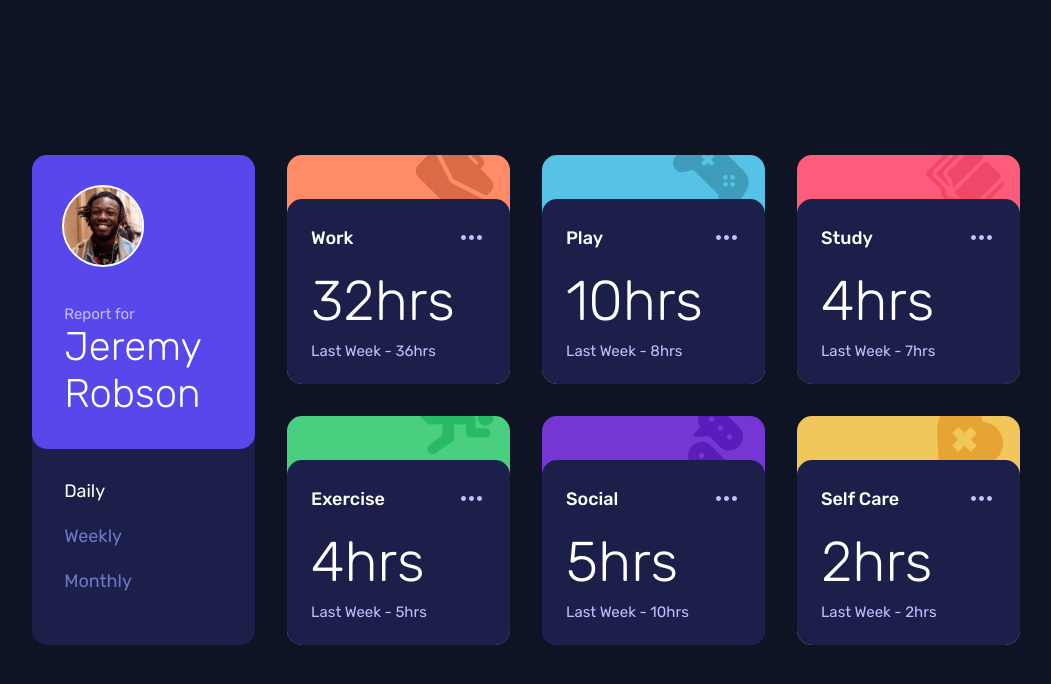
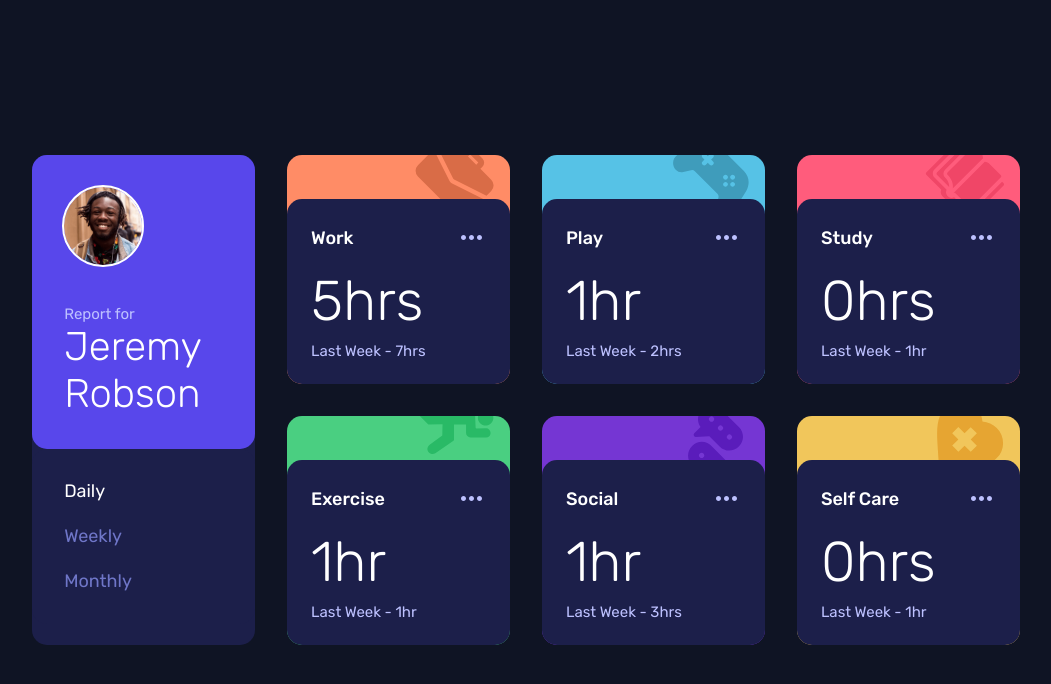
Before and after one commit to antoru/time-tracking-dashboard-main, a website: page index.html in a window 1280 px wide. Both pictures are taken after a click on the button "Daily". Shown: the whole page, without its empty margins (114-1165 px from the left). Drawn offline with nearby package versions, Linux system fonts and the light colour scheme; files that its build step writes are made by us from their sources.

Commit message:
Update card hours when a timeframe is selected

```diff
--- a/index.html
+++ b/index.html
@@ -100,12 +100,12 @@
 							class="bottom mt-2 md:mt-4 flex w-full justify-between items-center md:block"
 						>
 							<p
-								class="hours text-[2rem] md:text-[3.5rem] leading-9.5 md:leading-16.5 font-light"
+								class="current text-[2rem] md:text-[3.5rem] leading-9.5 md:leading-16.5 font-light"
 							>
 								32hrs
 							</p>
 							<p
-								class="last-week text-[0.938rem] leading-4.5 text-neutral-navy-200 md:mt-2"
+								class="previous text-[0.938rem] leading-4.5 text-neutral-navy-200 md:mt-2"
 							>
 								Last Week - 36hrs
 							</p>
@@ -150,12 +150,12 @@
 							class="bottom mt-2 md:mt-4 flex w-full justify-between items-center md:block"
 						>
 							<p
-								class="hours text-[2rem] md:text-[3.5rem] leading-9.5 md:leading-16.5 font-light"
+								class="current text-[2rem] md:text-[3.5rem] leading-9.5 md:leading-16.5 font-light"
 							>
 								10hrs
 							</p>
 							<p
-								class="last-week text-[0.938rem] leading-4.5 text-neutral-navy-200 md:mt-2"
+								class="previous text-[0.938rem] leading-4.5 text-neutral-navy-200 md:mt-2"
 							>
 								Last Week - 8hrs
 							</p>
@@ -200,12 +200,12 @@
 							class="bottom mt-2 md:mt-4 flex w-full justify-between items-center md:block"
 						>
 							<p
-								class="hours text-[2rem] md:text-[3.5rem] leading-9.5 md:leading-16.5 font-light"
+								class="current text-[2rem] md:text-[3.5rem] leading-9.5 md:leading-16.5 font-light"
 							>
 								4hrs
 							</p>
 							<p
-								class="last-week text-[0.938rem] leading-4.5 text-neutral-navy-200 md:mt-2"
+								class="previous text-[0.938rem] leading-4.5 text-neutral-navy-200 md:mt-2"
 							>
 								Last Week - 7hrs
 							</p>
@@ -250,12 +250,12 @@
 							class="bottom mt-2 md:mt-4 flex w-full justify-between items-center md:block"
 						>
 							<p
-								class="hours text-[2rem] md:text-[3.5rem] leading-9.5 md:leading-16.5 font-light"
+								class="current text-[2rem] md:text-[3.5rem] leading-9.5 md:leading-16.5 font-light"
 							>
 								4hrs
 							</p>
 							<p
-								class="last-week text-[0.938rem] leading-4.5 text-neutral-navy-200 md:mt-2"
+								class="previous text-[0.938rem] leading-4.5 text-neutral-navy-200 md:mt-2"
 							>
 								Last Week - 5hrs
 							</p>
@@ -300,12 +300,12 @@
 							class="bottom mt-2 md:mt-4 flex w-full justify-between items-center md:block"
 						>
 							<p
-								class="hours text-[2rem] md:text-[3.5rem] leading-9.5 md:leading-16.5 font-light"
+								class="current text-[2rem] md:text-[3.5rem] leading-9.5 md:leading-16.5 font-light"
 							>
 								5hrs
 							</p>
 							<p
-								class="last-week text-[0.938rem] leading-4.5 text-neutral-navy-200 md:mt-2"
+								class="previous text-[0.938rem] leading-4.5 text-neutral-navy-200 md:mt-2"
 							>
 								Last Week - 10hrs
 							</p>
@@ -350,12 +350,12 @@
 							class="bottom mt-2 md:mt-4 flex w-full justify-between items-center md:block"
 						>
 							<p
-								class="hours text-[2rem] md:text-[3.5rem] leading-9.5 md:leading-16.5 font-light"
+								class="current text-[2rem] md:text-[3.5rem] leading-9.5 md:leading-16.5 font-light"
 							>
 								2hrs
 							</p>
 							<p
-								class="last-week text-[0.938rem] leading-4.5 text-neutral-navy-200 md:mt-2"
+								class="previous text-[0.938rem] leading-4.5 text-neutral-navy-200 md:mt-2"
 							>
 								Last Week - 2hrs
 							</p>
--- a/js/main.js
+++ b/js/main.js
@@ -1,26 +1,50 @@
 async function getData() {
 	const url = './data.json';
-	try {
-		const response = await fetch(url);
-		if (!response.ok) {
-			throw new Error(`Response status: ${response.status}`);
-		}
 
-		return await response.json();
-	} catch (error) {
-		console.error(error.message);
-		throw error;
+	const response = await fetch(url);
+	if (!response.ok) {
+		throw new Error(`Response status: ${response.status}`);
 	}
+
+	return await response.json();
+}
+
+function returnHourString(hour) {
+	return hour === 1 ? 'hr' : 'hrs';
+}
+
+function updateCards(activities, period, cardsContainer) {
+	activities.forEach((activity) => {
+
+		const activityTitle = activity.title;
+		const activityTimeframes = activity.timeframes;
+		const timeFrameToPrint = activityTimeframes[period];
+		const currentToPrint = timeFrameToPrint.current;
+		const currentStringToPrint = returnHourString(currentToPrint);
+		const previousToPrint = timeFrameToPrint.previous;
+		const previousStringToPrint = returnHourString(previousToPrint);
+
+		const targetCard = cardsContainer.querySelector(
+			`.card-outer[data-title="${activityTitle}"]`
+		);
+
+		if (!targetCard) return;
+
+		const currentElement = targetCard.querySelector('.current');
+		const previousElement = targetCard.querySelector('.previous');
+
+		currentElement.textContent = `${currentToPrint}${currentStringToPrint}`;
+		previousElement.textContent = `Last Week - ${previousToPrint}${previousStringToPrint}`;
+	});
 }
 
 async function init() {
 	try {
-		const activities = await getData();
 
-		console.log('activities', activities);
-
+		const cardsContainer = document.querySelector('.cards');
 		const buttonsContainer = document.querySelector('.buttons');
 		const buttonsNodelist = buttonsContainer.querySelectorAll('button');
+		const activities = await getData();
 
 		buttonsContainer.addEventListener('click', (event) => {
 			const clickedButton = event.target.closest('button');
@@ -33,7 +57,8 @@ async function init() {
 			clickedButton.setAttribute('aria-pressed', 'true');
 
 			const period = clickedButton.dataset.period; // "daily", "weekly", or "monthly"
-			console.log(period);
+
+			updateCards(activities, period, cardsContainer);
 		});
 	} catch (error) {
 		console.error(error);
```
